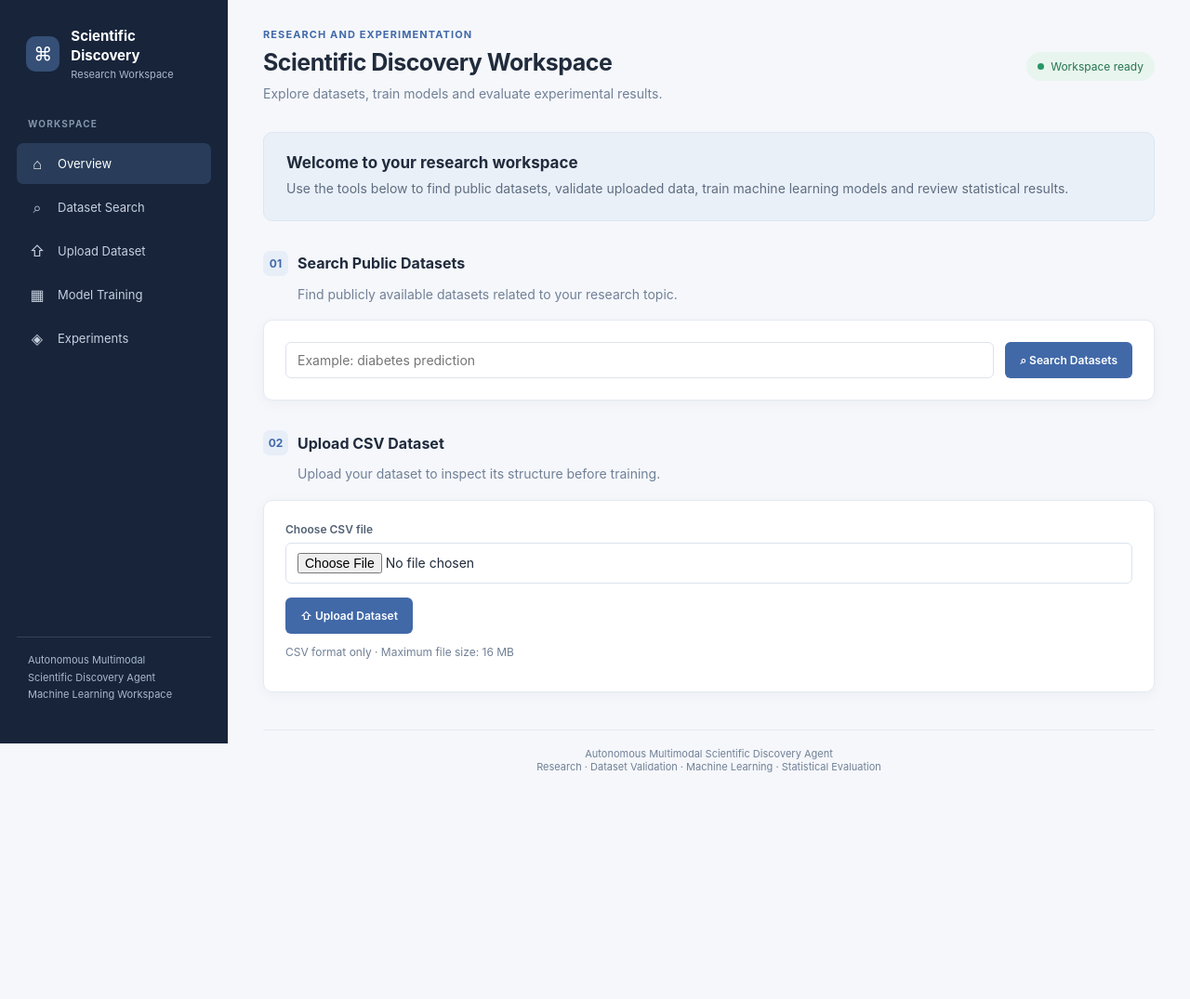
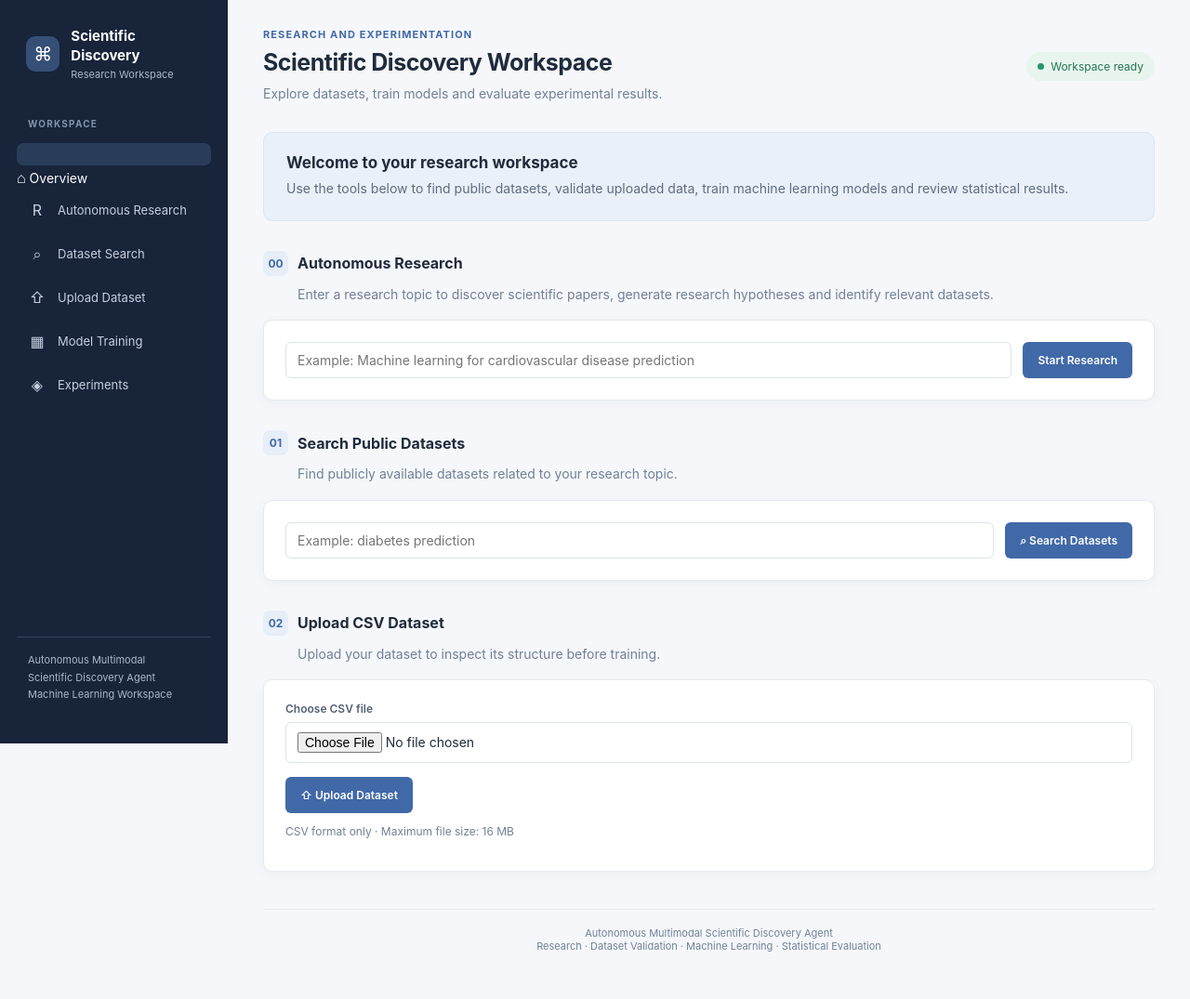
Before and after one commit to Raji1674/Autonomous-Multimodal-Scientific-Discovery-Agent, a Flask app: page / in a window 1280 px wide. Shown: the whole page at 93% size. Before the commit the page ends 831 px from the top, so only its background shows below. Run offline with Flask 3, Linux system fonts and the light colour scheme.

Commit message:
Add autonomous research dashboard and update gitignore

```diff
--- a/web/app.py
+++ b/web/app.py
@@ -4,6 +4,13 @@ import uuid
 from pathlib import Path
 
 import pandas as pd
+from src.utils.config import load_config
+from src.llm.providers import make_client
+from src.vectorstore.chroma_store import ChromaStore
+from src.vectorstore.embeddings import SentenceTransformerEmbedder
+from src.ingestion.pipeline import run_ingestion
+from src.agents.literature_reviewer import LiteratureReviewer
+from src.agents.hypothesis_generator import HypothesisGenerator
 from flask import Flask, render_template, request, redirect, url_for, session
 from werkzeug.utils import secure_filename
 from src.agents.csv_experiment_agent import CSVExperimentAgent
@@ -52,6 +59,7 @@ def render_dashboard(**kwargs):
         "evaluation_result": None,
         "keyword": "",
         "datasets": [],
+        "research_result": None,
     }
     defaults.update(kwargs)
 
@@ -246,6 +254,108 @@ def search():
     )
 
 
+@app.route("/research", methods=["POST"])
+def research():
+    topic = request.form.get("research_question", "").strip()
+
+    if not topic:
+        return render_dashboard(
+            message="Please enter a research topic."
+        )
+
+    try:
+        app.logger.info("Starting research for topic: %s", topic)
+
+        # Load configuration and initialize real components
+        cfg = load_config()
+        llm = make_client(cfg.models)
+
+        store = ChromaStore(
+            cfg.retrieval.chroma_path,
+            SentenceTransformerEmbedder(cfg.retrieval.embedding_model),
+        )
+
+        # Step 1: Retrieve and index real research papers
+        ingestion_report = run_ingestion(
+            topic,
+            store,
+            max_per_source=10,
+        )
+
+        if ingestion_report.chunks_written <= 0:
+            return render_dashboard(
+                message="No research papers could be indexed. Check ArXiv/PubMed connectivity.",
+                research_result={
+                    "research_question": topic,
+                    "error": "No literature evidence was indexed.",
+                    "ingestion": {
+                        "fetched": ingestion_report.fetched,
+                        "after_dedupe": ingestion_report.after_dedupe,
+                        "chunks_written": ingestion_report.chunks_written,
+                        "failures": ingestion_report.failures,
+                    },
+                },
+            )
+
+        # Step 2: Literature review using retrieved papers
+        state = {"research_question": topic}
+
+        reviewer = LiteratureReviewer(
+            store,
+            llm,
+            top_k=cfg.retrieval.top_k,
+        )
+
+        literature_result = reviewer.run(state)
+
+        if literature_result.get("failure_state"):
+            return render_dashboard(
+                message="Literature review failed.",
+                research_result={
+                    **literature_result,
+                    "research_question": topic,
+                },
+            )
+
+        state.update(literature_result)
+
+        # Step 3: Generate hypotheses from literature
+        generator = HypothesisGenerator(
+            llm,
+            max_retries=cfg.agents.max_hypothesis_retries,
+        )
+
+        hypothesis_result = generator.run(state)
+
+        final_result = {
+            **literature_result,
+            **hypothesis_result,
+            "research_question": topic,
+            "ingestion": {
+                "fetched": ingestion_report.fetched,
+                "after_dedupe": ingestion_report.after_dedupe,
+                "chunks_written": ingestion_report.chunks_written,
+                "failures": ingestion_report.failures,
+            },
+        }
+
+        return render_dashboard(
+            message="Research pipeline completed."
+            if not hypothesis_result.get("failure_state")
+            else "Literature review completed, but hypothesis generation failed.",
+            research_result=final_result,
+        )
+
+    except Exception:
+        app.logger.exception("Autonomous research pipeline failed")
+        return render_dashboard(
+            message="Research failed. Check the Flask terminal logs.",
+            research_result={
+                "research_question": topic,
+                "error": "An unexpected error occurred during research.",
+            },
+        )
+
 @app.errorhandler(413)
 def file_too_large(_error):
     return render_dashboard(
--- a/web/templates/index.html
+++ b/web/templates/index.html
@@ -546,8 +546,11 @@
         <div class="nav-label">WORKSPACE</div>
 
         <nav>
-            <a class="nav-link active" href="#overview">
+            <a class="nav-link active" href="#overview"></a>
                 <span class="nav-icon">⌂</span> Overview
+            </a>
+            <a class="nav-link" href="#research">
+               <span class="nav-icon">R</span> Autonomous Research
             </a>
             <a class="nav-link" href="#dataset-search">
                 <span class="nav-icon">⌕</span> Dataset Search
@@ -597,6 +600,52 @@
         {% if message %}
             <div class="message" role="status">{{ message }}</div>
         {% endif %}
+
+<!-- AUTONOMOUS RESEARCH -->
+<div class="section-heading" id="research">
+    <span class="section-number">00</span>
+    <h2>Autonomous Research</h2>
+</div>
+
+<p class="section-description">
+    Enter a research topic to discover scientific papers,
+    generate research hypotheses and identify relevant datasets.
+</p>
+
+<section class="panel">
+    <form action="/research" method="post">
+        <div class="form-row">
+            <input
+                class="search-input"
+                type="text"
+                name="research_question"
+                placeholder="Example: Machine learning for cardiovascular disease prediction"
+                required
+            >
+            <button class="btn" type="submit">
+                Start Research
+            </button>
+        </div>
+    </form>
+
+    {% if research_result %}
+        <div class="result-title">Research Results</div>
+
+        <h3>Literature Summary</h3>
+        <p>{{ research_result.literature_summary }}</p>
+
+        <h3>Generated Hypotheses</h3>
+        {% for hypothesis in research_result.hypotheses %}
+            <div class="dataset-list">
+                {{ hypothesis.statement or hypothesis.hypothesis or hypothesis }}
+            </div>
+        {% endfor %}
+
+        {% if research_result.error %}
+            <p class="muted">{{ research_result.error }}</p>
+        {% endif %}
+    {% endif %}
+</section>
 
         <!-- DATASET SEARCH -->
         <div class="section-heading" id="dataset-search">
```
Also changed, not shown: 1 other file.
